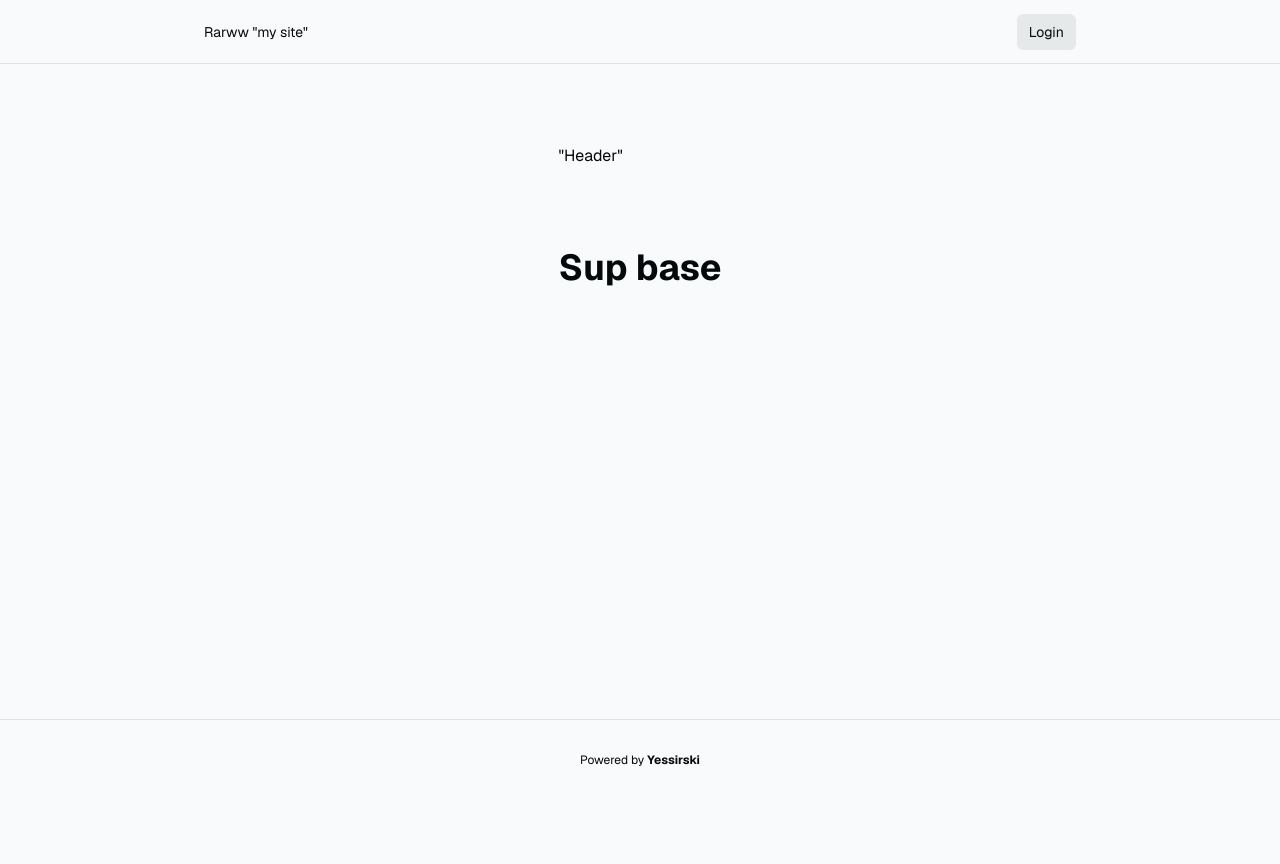
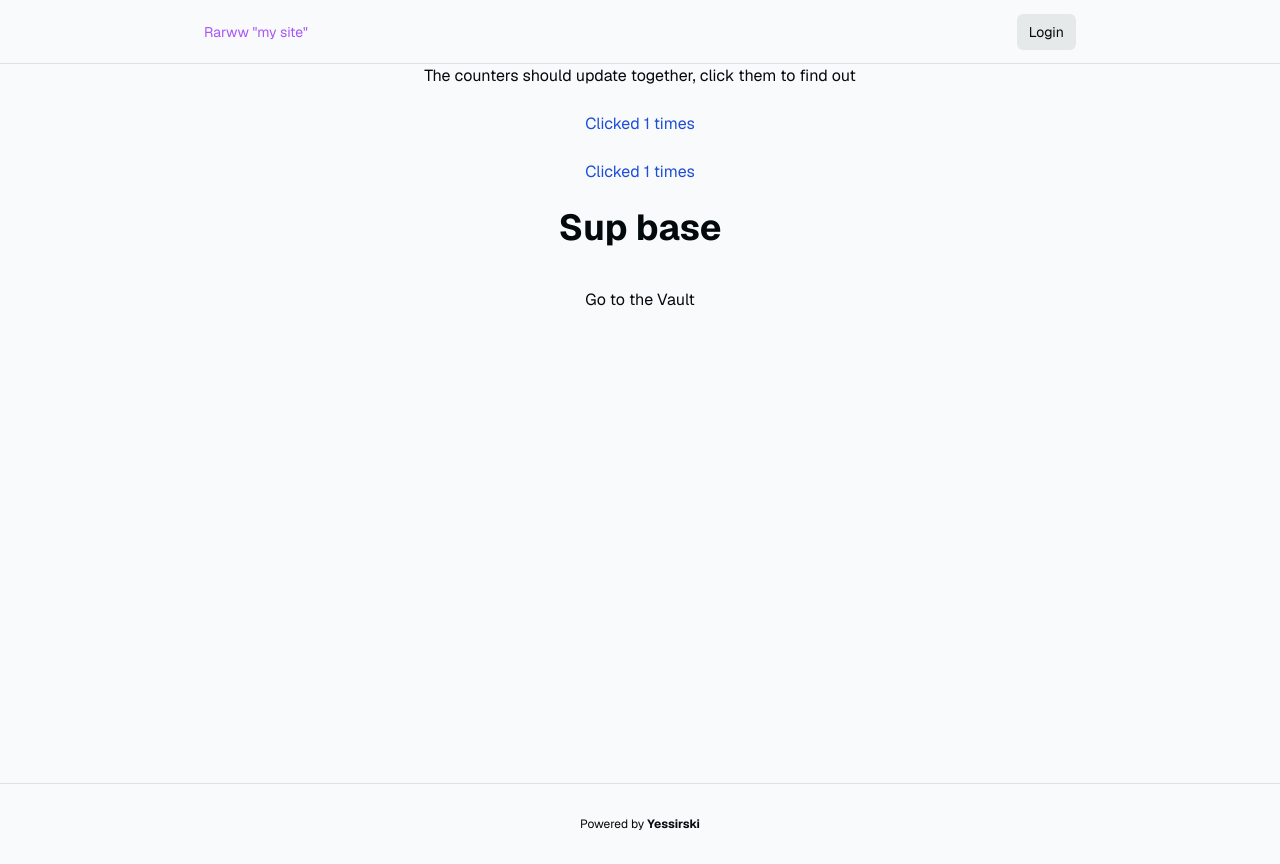
Before and after one commit to enzzzooo/supabasedemo, a Next.js app: page / in a window 1280 px wide. Before the commit the page ends 800 px from the top, so only its background shows below. Built offline with nearby package versions, Linux system fonts and the light colour scheme; no server answers.

Commit message:
now mine

```diff
--- /dev/null
+++ b/app/Button1.tsx
@@ -0,0 +1,7 @@
+export default function Button1({ count, onClick }: { count: number, onClick: () => void }) {
+  return (
+    <button onClick={onClick} className="text-blue-700">
+      Clicked {count} times
+    </button>
+  );
+}
--- /dev/null
+++ b/app/Nav.tsx
@@ -0,0 +1,12 @@
+import Link from "next/link";
+import AuthButton from "@/components/AuthButton";
+export default function Nav(){
+    return(
+    <nav className="w-full flex justify-center border-b border-b-foreground/10 h-16">
+        <div className="w-full max-w-4xl flex justify-between items-center p-3 text-sm">
+        <Link className="text-purple-500 hover:bg-purple-400" href="/">Rarww "my site"</Link>
+        <AuthButton />
+        </div>
+    </nav>
+    )
+}
--- /dev/null
+++ b/app/ParentButton1.tsx
@@ -0,0 +1,16 @@
+'use client'
+import {useState } from 'react';
+import Button1 from './Button1';
+export default function ParentButton1(){
+    const [count, setCount] = useState(1);
+
+    function handleClick() {
+      setCount(count + 1);
+    }
+    return (
+        <>
+        <Button1 count={count} onClick={handleClick} />
+        <Button1 count={count} onClick={handleClick} />
+        </>
+    )
+  }
--- a/app/layout.tsx
+++ b/app/layout.tsx
@@ -1,4 +1,5 @@
 import { GeistSans } from "geist/font/sans";
+import Nav from "./Nav";
 import "./globals.css";
 
 const defaultUrl = process.env.VERCEL_URL
@@ -19,6 +20,7 @@ export default function RootLayout({
   return (
     <html lang="en" className={GeistSans.className}>
       <body className="bg-background text-foreground">
+        <Nav />
         <main className="min-h-screen flex flex-col items-center">
           {children}
         </main>
--- a/app/page.tsx
+++ b/app/page.tsx
@@ -1,28 +1,24 @@
-import AuthButton from "../components/AuthButton";
-
-export default async function Index() {
+import Link from 'next/link';
+import ParentButton1 from "./ParentButton1";
+export default async function page() {
 
   return (
     <div className="flex-1 w-full flex flex-col gap-20 items-center">
-      <nav className="w-full flex justify-center border-b border-b-foreground/10 h-16">
-        <div className="w-full max-w-4xl flex justify-between items-center p-3 text-sm">
-          Rarww "my site"
-          <AuthButton />
-        </div>
-      </nav>
-
+{/* main */}
       <div className="animate-in flex-1 flex flex-col gap-20 opacity-0 max-w-4xl px-3">
-        "Header"
-        <main className="flex-1 flex flex-col gap-6">
-          <h2 className="font-bold text-4xl mb-4 text-center">Sup base</h2>
+        <main className="flex-1 flex flex-col gap-6 text-center">
+          <p>The counters should update together, click them to find out</p>
+            <ParentButton1 />
+          <h2 className="font-bold text-4xl mb-4">Sup base</h2>
+          <Link href="/protected/" className='hover:text-gray-700'>Go to the Vault</Link>
         </main>
       </div>
-
+{/* footer */}
       <footer className="w-full border-t border-t-foreground/10 p-8 flex justify-center text-center text-xs">
         <p>
           Powered by{" "}
           <a
-            href="https://google.com"
+            href="#"
             target="_blank"
             className="font-bold hover:underline"
             rel="noreferrer"
--- a/app/protected/page.tsx
+++ b/app/protected/page.tsx
@@ -19,21 +19,14 @@ export default async function ProtectedPage() {
 
   return (
     <div className="flex-1 w-full flex flex-col gap-20 items-center">
-      <div className="w-full"> {/* for what ever reason, bg-gradient-to[direction] is needed */}
-        <div className="py-6 font-bold bg-gradient-to-r from-purple-900 via-purple-700 via-50%  to-purple-800 text-center">
+                    {/* for what ever reason, bg-gradient-to[direction] is needed */}
+        <div className=" w-full py-6 font-bold bg-gradient-to-r from-purple-900 via-purple-700 via-50%  to-purple-800 text-center">
           This is a protected page that you can only see as an authenticated
           user
         </div>
-        <nav className="w-full flex justify-center border-b border-b-foreground/10 h-16">
-          <div className="w-full max-w-4xl flex justify-between items-center p-3 text-sm">
-            <DeployButton />
-            <AuthButton />
-          </div>
-        </nav>
-      </div>
 
-      <div className="animate-in flex-1 flex flex-col gap-20 opacity-0 max-w-4xl px-3">
-        <Link href="protected/posts/" className="text-blue-600">Go to Posts </Link>
+      <div className="animate-in flex-1 flex flex-col gap-20 opacity-0 max-w-4xl px-3 ">
+        <Link href="protected/posts/" className="text-blue-600 text-center hover:text-blue-500">Go to Posts </Link>
         <Header />
         <main className="flex-1 flex flex-col gap-6">
           <h2 className="font-bold text-4xl mb-4">Next steps</h2>
--- a/app/protected/posts/page.tsx
+++ b/app/protected/posts/page.tsx
@@ -1,5 +1,6 @@
 import { createClient } from '@/utils/supabase/server';
 import { redirect } from "next/navigation";
+import Link from 'next/link';
 // one way to fetch data using server
 export default async function page() {
   const supabase = createClient();
@@ -17,6 +18,8 @@ export default async function page() {
 
   }
   return(
+    <>
+    <Link href="/protected/uploadpost" className="text-blue-500">Upload Posts </Link>
     <div className="grid grid-rows-4 grid-flow-col gap-4">
       {posts && posts.map((post) =>
       <div key={post.id}>
@@ -24,5 +27,6 @@ export default async function page() {
         <p>{post.text} </p>
       </div>)}
     </div>
+    </>
   )
 }
--- a/app/protected/uploadPost/page.tsx
+++ b/app/protected/uploadPost/page.tsx
@@ -1,10 +1,7 @@
 'use client'
-import { createClient } from '@/utils/supabase/server';
 import {useState} from 'react';
 import Link from 'next/link'
-export default async function page(){
-    const supabase = createClient();
-    const [post, setPost] = useState<any[] | null>(null)
+export default function page(){
 
     function handleClick() {
         console.log("increment like count")
@@ -15,16 +12,13 @@ export default async function page(){
     return (
         <>
             <div className="cursor-pointer bg-blue-500 text-white p-2 mb-4" onClick={handleClick}>New Post</div>
-            <Link href="../posts/">
-                <a className="text-blue-500">View Posts</a>
+            <Link href="/protected/posts" className="text-blue-500">View Posts
             </Link>
-            {post && (
                 <div>
                     <input className="border border-gray-300 rounded-md p-2 mb-4" type="text" placeholder="Title" />
                     <textarea className="border border-gray-300 rounded-md p-2 mb-4" placeholder="Description" />
                     <button className="bg-blue-500 text-white p-2 rounded-md" onClick={submitPost}>Submit Post</button>
                 </div>
-            )}
         </>
     );
 }
```
